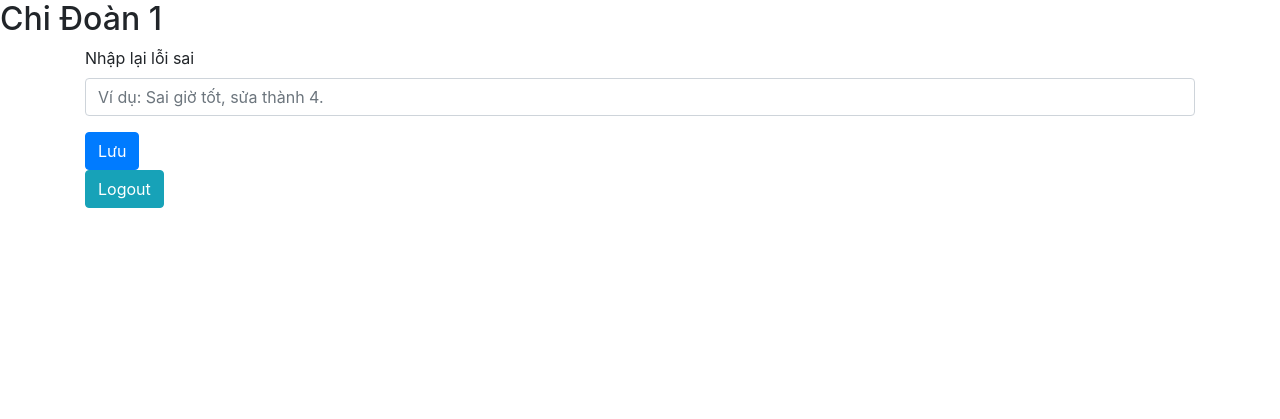
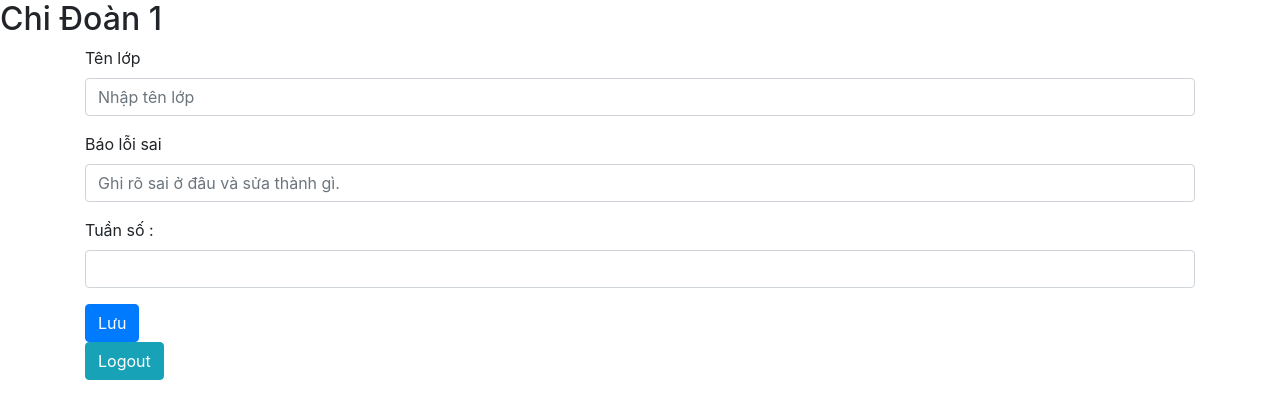
Before and after one commit to KhanhPhan8225/Back-end, a PHP site: page /baoloi.php in a window 1280 px wide. Shown: the top 419 px of the page. Run offline with PHP 8.4, Linux system fonts and the light colour scheme; the visitor is signed in with stand-in values (Sample User, id 1); tables that the repository leaves empty or names only in its code hold one stand-in row (values such as "Sample post").

Commit message:
Update baoloi.php

```diff
--- a/baoloi.php
+++ b/baoloi.php
@@ -1,3 +1,9 @@
+<?php
+include "class.database.php";
+global $conn;
+$result=mysqli_query($conn,"SELECT * FROM baoloi");
+?>
+
 <!DOCTYPE html>
 <html lang="en">
 <head>
@@ -16,17 +22,36 @@
     <h2>Chi Đoàn <?php echo $_SESSION['id_lop'];?></h2>
     <?php
         if(isset($_POST["add"])){
-            $_SESSION['loi']=$_POST['bao_loi'];
-            $_SESSION['id_lop']=$_SESSION['lop'];
+            $ten_lop= $_POST['id_lop'];
+            $bao_loi=$_POST['bao_loi'];
+            $tuan=$_POST['tuan'];
+
+            if($conn -> query("INSERT INTO baoloi (ten_lop,bao_loi,tuan) VALUE (N'$ten_lop',N'$bao_loi',N'$tuan')")){
+                echo "<script>alert('Lưu thành công!');</script>";
+            }else{
+                echo "<script>alert('Lưu thất bại!');</script>";
+            }
+
         }
+
+        $conn->close();
     ?>
     <div class="container">
         <form method="POST" action="">
+
             <div class="form-group">
-                <label for="bao_loi">Nhập lại lỗi sai</label>
-                <input name="bao_loi" class="form-control" placeholder="Ví dụ: Sai giờ tốt, sửa thành 4.">
+                <label for="id_lop">Tên lớp</label>
+                <input name="id_lop" class="form-control" placeholder="Nhập tên lớp">
             </div>
-            <button type="button" onclick="alert('Lưu thành công!')" class="btn btn-primary" name="add">Lưu</button>
+            <div class="form-group">
+                <label for="bao_loi">Báo lỗi sai</label>
+                <input name="bao_loi" class="form-control" placeholder="Ghi rõ sai ở đâu và sửa thành gì.">
+            </div>
+            <div class="form-group">
+                <label for="tuan">Tuần số :</label>
+                <input name="tuan" class="form-control" placeholder="">
+            </div>
+            <button type="submit" class="btn btn-primary" name="add">Lưu</button>
             <div>
                 <a href="logout.php" class="btn btn-info" role="button">Logout</a>
             </div>
```
